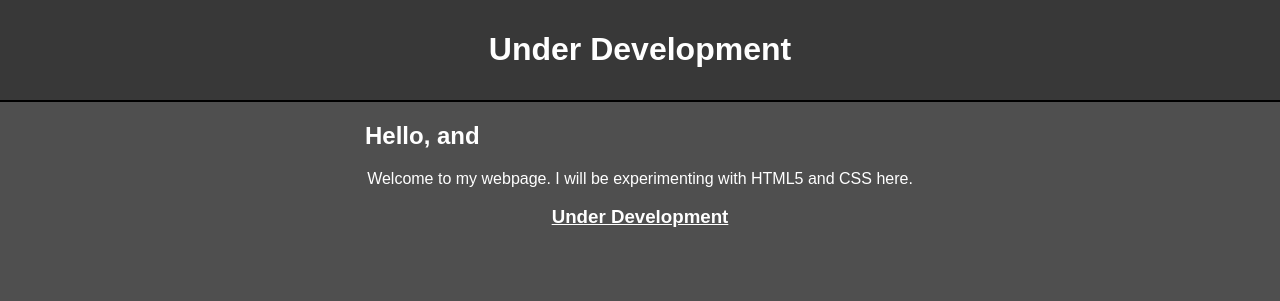
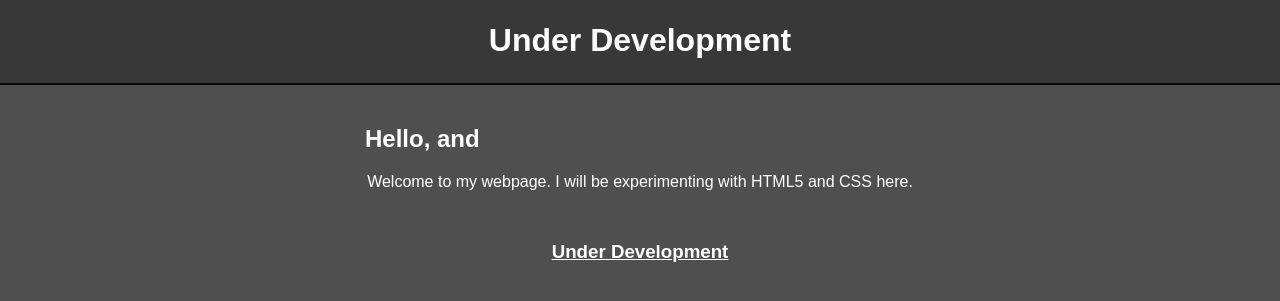
Before and after one commit to bunkerexplorer2000/bunkerexplorer, a PHP site: page / in a window 1280 px wide. Shown: the top 301 px of the page. Run offline with PHP 8.4, Linux system fonts and the light colour scheme.

Commit message:
Update style.css

```diff
--- a/style.css
+++ b/style.css
@@ -33,16 +33,14 @@
 
 .header{
     background: #383838;
-    border: 2px solid black;
-    padding: 10px;
-    margin-top: -10px;
-    margin-left: -10px;
-    margin-right: -10px;
+    border-bottom: 2px solid black;
+    padding: .2%;
+    margin: -10px;
 }
 
 .content{
     border: 2px hidden black;
-    margin-top: 10px;
+    margin-top: 50px;
     width: 550px;
     height: fit-content;
     margin-left: auto;
```
